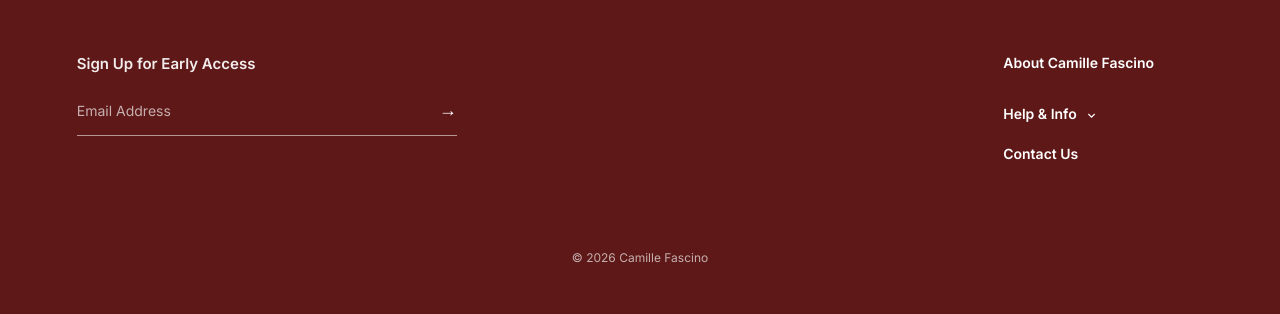
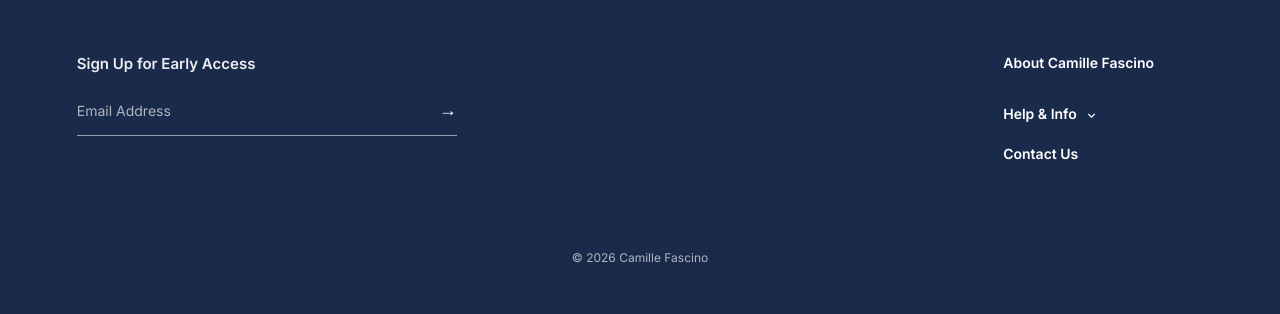
Before and after one commit to wandrillefm/camillefascino, a website: page index.html in a window 1280 px wide. Shown: the part 2165-2479 px from the top of the page. Drawn offline with Linux system fonts and the light colour scheme; a web font is replaced by a local one.

Commit message:
Change footer background color to #1A2A4A

```diff
--- a/index.html
+++ b/index.html
@@ -1104,7 +1104,7 @@
         /* ──── FOOTER ──── */
         footer {
             margin-top: 60px;
-            background: #5E1818;
+            background: #1A2A4A;
             color: rgba(255, 255, 255, 0.92);
             padding: 64px 6% 46px;
         }
```
